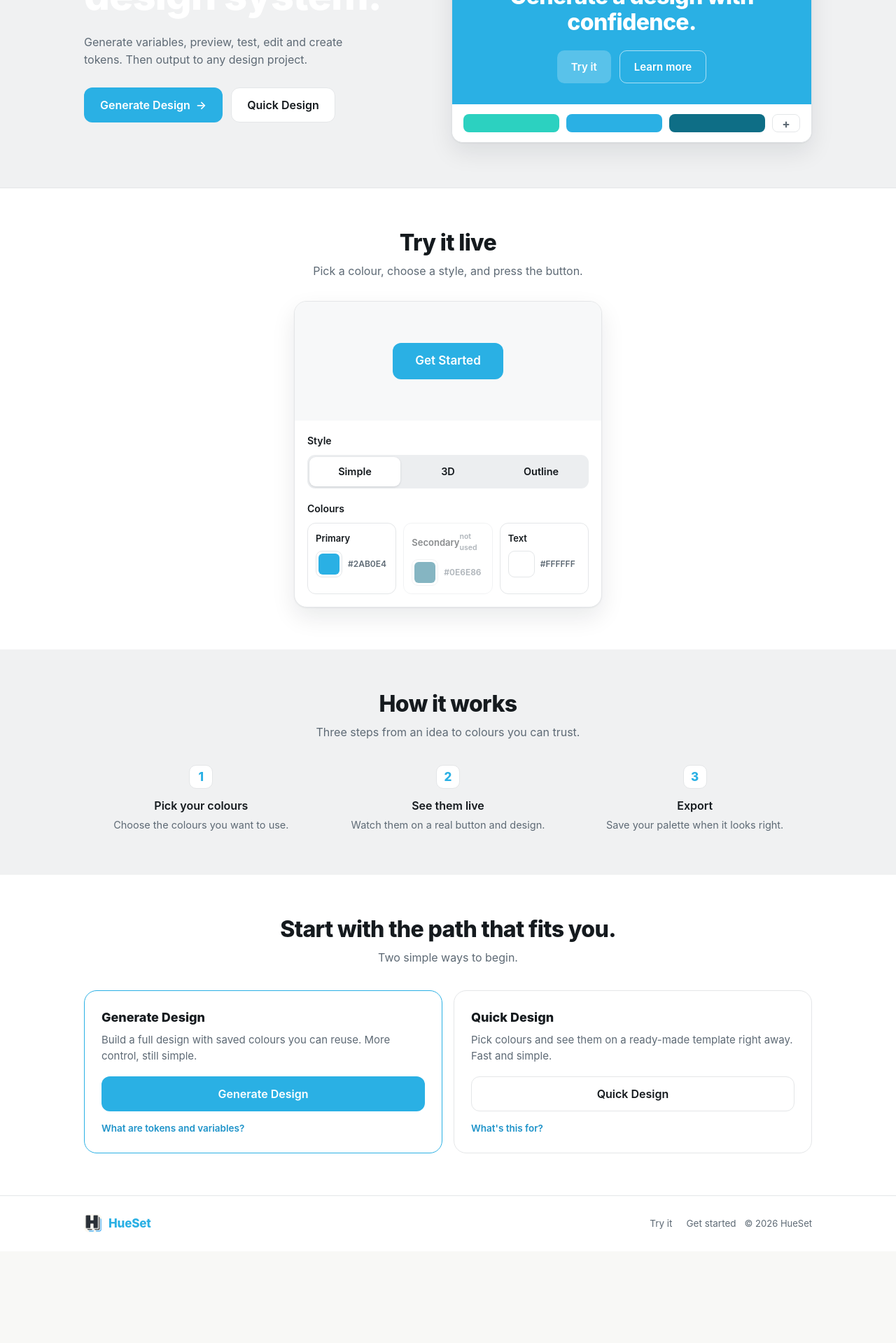
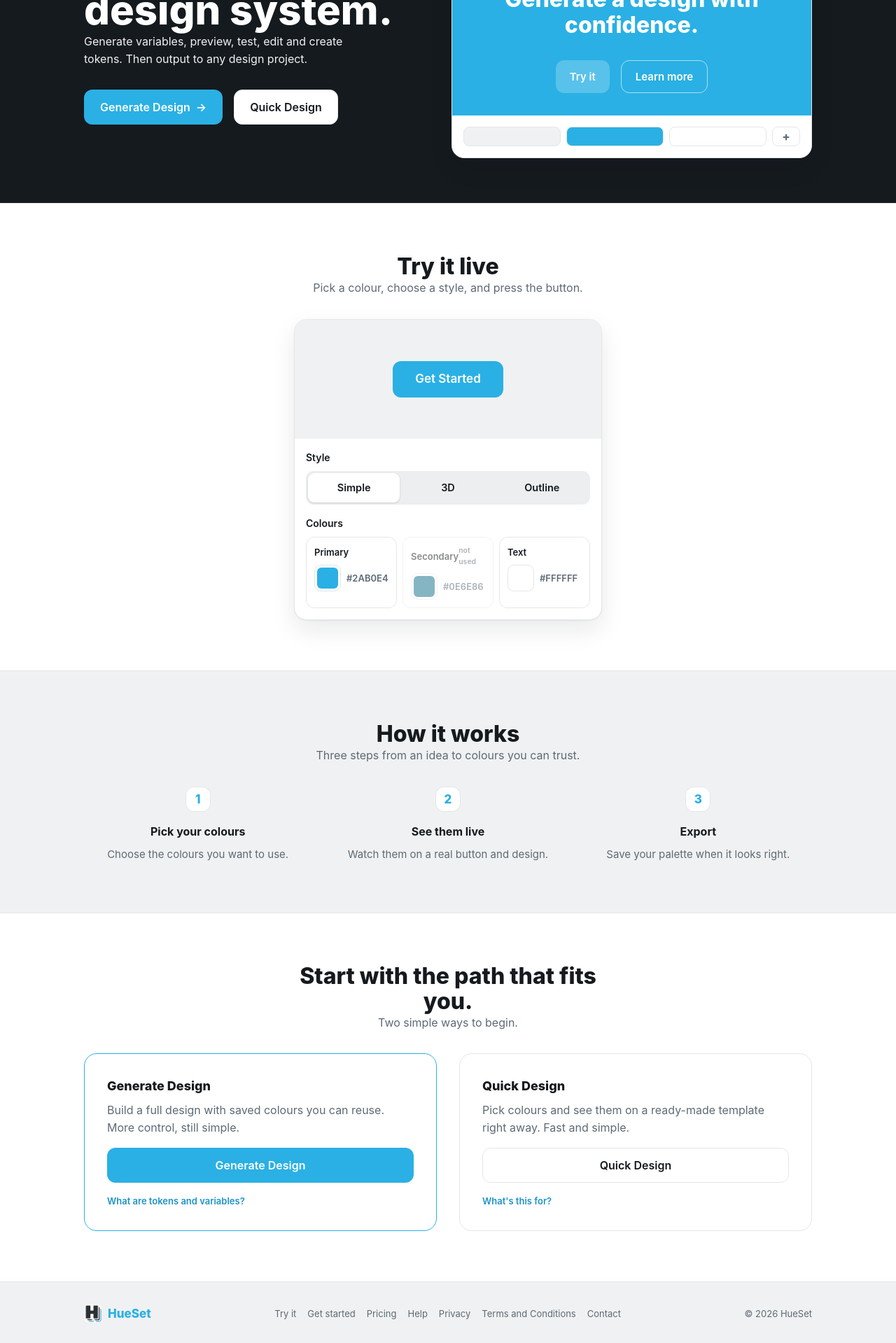
Before and after one commit to CavenLink-Dev/Pallete2Life, a React (Vite) app: page / in a window 1280 px wide. Shown: the part 260-2179 px from the top of the page at 70% size. Before the commit the page ends 2048 px from the top, so only its background shows below. Built offline with nearby package versions, Linux system fonts and the light colour scheme; the HTML template or start-up script is replaced by a standard one.

Commit message:
Polish landing page visual rhythm

```diff
--- a/src/pages/Home.css
+++ b/src/pages/Home.css
@@ -1,13 +1,18 @@
 .hueset-home {
   --home-brand: #2ab0e4;
   --home-brand-ink: #1e93c9;
-  --home-brand-d1: #1683b5;
-  --home-brand-d2: #12719e;
   --home-ink: #151a1e;
   --home-muted: #5e6a75;
   --home-bg: #ffffff;
   --home-grey: #f0f1f2;
   --home-line: #e4e6e8;
+  --home-gap-small: 8px;
+  --home-gap-medium: 16px;
+  --home-gap-large: 32px;
+  --home-text-caption: 13px;
+  --home-text-body: 16px;
+  --home-text-title: 32px;
+  --home-radius-small: 8px;
   --home-radius: 12px;
   --home-radius-large: 18px;
   --home-shadow: 0 1px 2px rgba(16, 24, 32, 0.05), 0 14px 34px rgba(16, 24, 32, 0.09);
@@ -23,57 +28,63 @@
 
 .hueset-home *, .hueset-home *::before, .hueset-home *::after { box-sizing: border-box; }
 .hueset-home a { color: inherit; text-decoration: none; }
-.hueset-home h1, .hueset-home h2 { font-weight: 800; line-height: 1.12; letter-spacing: -0.02em; }
+.hueset-home h1, .hueset-home h2, .hueset-home h3, .hueset-home p { margin-top: 0; }
+.hueset-home h1, .hueset-home h2 { font-weight: 800; line-height: 1.12; letter-spacing: 0; }
 .home-wrap { width: 100%; max-width: var(--home-max-width); margin: 0 auto; padding: 0 20px; }
-.hueset-home a:focus-visible, .hueset-home button:focus-visible, .hueset-home input:focus-visible, .hueset-home summary:focus-visible { outline: 2px solid var(--home-brand-ink); outline-offset: 2px; border-radius: 8px; }
+.hueset-home a:focus-visible, .hueset-home button:focus-visible, .hueset-home input:focus-visible, .hueset-home summary:focus-visible { outline: 2px solid var(--home-brand-ink); outline-offset: 2px; border-radius: var(--home-radius-small); }
 
 .home-btn { display: inline-flex; min-height: 50px; align-items: center; justify-content: center; gap: 8px; padding: 14px 22px; border: 1px solid transparent; border-radius: var(--home-radius); font-size: 16px; font-weight: 600; line-height: 1; text-align: center; cursor: pointer; transition: background 0.15s, border-color 0.15s, transform 0.06s; }
 .home-btn:active { transform: translateY(1px); }
 .home-btn-primary { color: #fff !important; background: var(--home-brand); }
 .home-btn-primary:hover { background: var(--home-brand-ink); }
 .home-btn-secondary { color: var(--home-ink); background: #fff; border-color: var(--home-line); }
-.home-btn-secondary:hover { background: var(--home-grey); border-color: #cfd6da; }
+.home-btn-secondary:hover { background: var(--home-grey); border-color: var(--home-muted); }
 
 .home-nav { position: sticky; top: 0; z-index: 40; border-bottom: 1px solid var(--home-line); background: rgba(255, 255, 255, 0.92); backdrop-filter: blur(8px); }
-.home-nav-inner { display: flex; height: 62px; align-items: center; gap: 22px; }
-.home-brand { display: flex; flex-shrink: 0; align-items: center; gap: 9px; margin-right: auto; color: var(--home-brand) !important; font-size: 17px; font-weight: 800; letter-spacing: -0.01em; }
-.home-brand img { width: 26px; height: 26px; border-radius: 7px; object-fit: cover; }
-.home-nav-links { display: flex; gap: 24px; }
+.home-nav-inner { display: flex; height: 64px; align-items: center; gap: var(--home-gap-medium); }
+.home-brand { display: flex; flex-shrink: 0; align-items: center; gap: var(--home-gap-small); margin-right: auto; color: var(--home-brand) !important; font-size: 17px; font-weight: 800; letter-spacing: 0; }
+.home-brand img { width: 26px; height: 26px; border-radius: var(--home-radius-small); object-fit: cover; }
+.home-nav-links { display: flex; gap: var(--home-gap-large); }
 .home-nav-links a { color: var(--home-muted); font-size: 14px; font-weight: 500; }
 .home-nav-links a:hover { color: var(--home-ink); }
 .home-nav .home-btn { min-height: 40px; padding: 10px 16px; font-size: 14px; }
 
-.home-hero { border-bottom: 1px solid var(--home-line); background: var(--home-grey); }
+.home-hero { border-bottom: 1px solid var(--home-line); background: var(--home-ink); }
 .home-hero-grid { display: grid; grid-template-columns: 1fr 1.08fr; align-items: center; gap: 48px; padding-top: 64px; padding-bottom: 64px; }
 .home-hero h1 { color: var(--home-bg); font-size: clamp(34px, 5.6vw, 58px); text-shadow: none; }
 .home-hero-palette { color: var(--home-brand); }
-.home-lead { max-width: 38ch; margin: 22px 0 28px; color: var(--home-muted); font-size: 16px; }
-.home-hero-cta { display: flex; flex-wrap: wrap; gap: 12px; }
+.home-lead { max-width: 38ch; margin: var(--home-gap-medium) 0 var(--home-gap-large); color: var(--home-grey); font-size: var(--home-text-body); }
+.home-hero-cta { display: flex; flex-wrap: wrap; gap: var(--home-gap-medium); }
+.home-hero a:focus-visible { outline-color: var(--home-bg); }
 
-.home-promo { overflow: hidden; border: 1px solid #dfe2e4; border-radius: 16px; background: #fff; box-shadow: var(--home-shadow); }
-.home-chrome { display: flex; gap: 7px; padding: 12px 15px; }
+.home-promo { overflow: hidden; border: 1px solid var(--home-line); border-radius: var(--home-radius-large); background: var(--home-bg); box-shadow: var(--home-shadow); }
+.home-chrome { display: flex; gap: var(--home-gap-small); padding: 12px var(--home-gap-medium); }
 .home-chrome b { width: 11px; height: 11px; border-radius: 50%; }
 .home-chrome .red { background: #ff5f57; }
 .home-chrome .yellow { background: #febc2e; }
 .home-chrome .green { background: #28c840; }
-.home-promo-panel { padding: 40px 28px 30px; color: #fff; background: var(--home-brand); text-align: center; }
-.home-promo-label { display: block; margin-bottom: 14px; color: rgba(255, 255, 255, 0.9); font-size: 13px; font-weight: 600; }
-.home-promo-title { margin-bottom: 22px; font-size: clamp(24px, 3.2vw, 32px); font-weight: 800; line-height: 1.14; letter-spacing: -0.02em; }
-.home-promo-buttons { display: flex; justify-content: center; gap: 12px; }
-.home-promo-button { display: inline-flex; min-height: 44px; align-items: center; padding: 11px 20px; border-radius: 10px; font-size: 15px; font-weight: 600; }
-.home-promo-button.solid { color: #fff; background: rgba(255, 255, 255, 0.22); }
-.home-promo-button.ghost { color: #fff; border: 1px solid rgba(255, 255, 255, 0.6); background: transparent; }
-.home-promo-swatches { display: flex; align-items: center; gap: 10px; padding: 14px 16px; background: #fff; }
-.home-promo-swatches i { height: 26px; flex: 1; border-radius: 8px; }
-.home-promo-swatches .plus { display: grid; width: 40px; height: 26px; flex: 0 0 auto; place-items: center; border: 1px solid var(--home-line); border-radius: 8px; color: var(--home-muted); font-weight: 700; }
+.home-promo-panel { padding: 40px var(--home-gap-large) var(--home-gap-large); color: var(--home-bg); background: var(--home-brand); text-align: center; }
+.home-promo-label { display: block; margin-bottom: var(--home-gap-medium); color: var(--home-bg); font-size: var(--home-text-caption); font-weight: 600; }
+.home-promo-title { margin-bottom: var(--home-gap-large); font-size: clamp(24px, 3.2vw, var(--home-text-title)); font-weight: 800; line-height: 1.14; letter-spacing: 0; }
+.home-promo-buttons { display: flex; justify-content: center; gap: var(--home-gap-medium); }
+.home-promo-button { display: inline-flex; min-height: 44px; align-items: center; padding: 11px 20px; border-radius: var(--home-radius); font-size: 15px; font-weight: 600; }
+.home-promo-button.solid { color: var(--home-bg); background: rgba(255, 255, 255, 0.22); }
+.home-promo-button.ghost { color: var(--home-bg); border: 1px solid rgba(255, 255, 255, 0.6); background: transparent; }
+.home-promo-swatches { display: flex; align-items: center; gap: var(--home-gap-small); padding: var(--home-gap-medium); background: var(--home-bg); }
+.home-promo-swatches i { height: 28px; flex: 1; border: 1px solid var(--home-line); border-radius: var(--home-radius-small); }
+.home-promo-swatches i.primary { background: var(--home-grey); }
+.home-promo-swatches i.secondary { background: var(--home-brand); }
+.home-promo-swatches i.text { background: var(--home-bg); }
+.home-promo-swatches .plus { display: grid; width: 40px; height: 28px; flex: 0 0 auto; place-items: center; border: 1px solid var(--home-line); border-radius: var(--home-radius-small); color: var(--home-muted); font-weight: 700; }
 
-.home-section { padding: 60px 0; }
+.home-section { padding: 72px 0; }
+.home-section + .home-section { border-top: 1px solid var(--home-line); }
 .home-grey { background: var(--home-grey); }
 .home-center { max-width: 46ch; margin: 0 auto; text-align: center; }
-.hueset-home h2 { font-size: clamp(24px, 3.4vw, 32px); }
-.home-lead-secondary { margin-top: 10px; color: var(--home-muted); font-size: 16px; }
-.home-lab { max-width: 440px; overflow: hidden; margin: 30px auto 0; border: 1px solid var(--home-line); border-radius: var(--home-radius-large); background: #fff; box-shadow: var(--home-shadow); }
-.home-stage { display: grid; min-height: 170px; place-items: center; padding: 44px 20px; background: #f7f8f9; }
+.hueset-home h2 { margin-bottom: 0; font-size: clamp(24px, 3.4vw, var(--home-text-title)); }
+.home-lead-secondary { margin: var(--home-gap-small) 0 0; color: var(--home-muted); font-size: var(--home-text-body); }
+.home-lab { max-width: 440px; overflow: hidden; margin: var(--home-gap-large) auto 0; border: 1px solid var(--home-line); border-radius: var(--home-radius-large); background: var(--home-bg); box-shadow: var(--home-shadow); }
+.home-stage { display: grid; min-height: 170px; place-items: center; padding: 44px 20px; background: var(--home-grey); }
 
 #previewBtn { min-height: 52px; padding: 15px 30px; border: 2px solid transparent; border-radius: 12px; color: var(--txt); background: var(--face); font: inherit; font-size: 17px; font-weight: 600; line-height: 1; cursor: pointer; transition: transform 0.06s ease, box-shadow 0.15s ease, background 0.15s, color 0.15s, border-color 0.15s; }
 #previewBtn[data-var="simple"]:active { transform: translateY(1px); }
@@ -82,68 +93,73 @@
 #previewBtn[data-var="outline"] { border-color: var(--border); background: transparent; }
 #previewBtn[data-var="outline"]:active { transform: translateY(1px); }
 
-.home-controls { padding: 18px; }
-.home-field { margin-bottom: 18px; }
+.home-controls { padding: var(--home-gap-medium); }
+.home-field { margin-bottom: var(--home-gap-medium); }
 .home-field:last-child { margin-bottom: 0; }
-.home-field-label { display: block; margin-bottom: 9px; font-size: 14px; font-weight: 600; }
+.home-field-label { display: block; margin-bottom: var(--home-gap-small); font-size: 14px; font-weight: 600; }
 .home-segmented { display: grid; grid-template-columns: repeat(3, 1fr); gap: 3px; padding: 3px; border-radius: 11px; background: #eceef0; }
 .home-segmented label { position: relative; }
 .home-segmented input { position: absolute; inset: 0; margin: 0; opacity: 0; cursor: pointer; }
 .home-segmented span { display: block; padding: 10px 0; border-radius: 9px; color: var(--home-ink); font-size: 14.5px; font-weight: 600; text-align: center; transition: background 0.15s, box-shadow 0.15s; }
 .home-segmented input:checked + span { background: #fff; box-shadow: 0 1px 3px rgba(16, 24, 32, 0.14); }
 .home-segmented input:focus-visible + span { outline: 2px solid var(--home-brand-ink); outline-offset: 2px; }
-.home-roles { display: grid; grid-template-columns: repeat(3, 1fr); gap: 10px; }
+.home-roles { display: grid; grid-template-columns: repeat(3, 1fr); gap: var(--home-gap-small); }
 .home-role { padding: 11px; border: 1px solid var(--home-line); border-radius: var(--home-radius); transition: opacity 0.18s; }
 .home-role-label { display: flex; align-items: center; justify-content: space-between; margin-bottom: 8px; }
 .home-role-label > span:first-child { font-size: 13px; font-weight: 600; }
 .home-role .not-used { color: var(--home-muted); font-size: 10.5px; font-weight: 600; opacity: 0; transition: opacity 0.18s; }
 .home-role.dim { opacity: 0.5; }
 .home-role.dim .not-used { opacity: 1; }
-.home-colour-pick { display: flex; align-items: center; gap: 8px; }
+.home-colour-pick { display: flex; align-items: center; gap: var(--home-gap-small); }
 .home-colour-pick input[type="color"] { width: 38px; min-width: 38px; height: 38px; appearance: none; padding: 3px; border: 1px solid var(--home-line); border-radius: 9px; background: #fff; cursor: pointer; }
 .home-colour-pick input[type="color"]::-webkit-color-swatch-wrapper { padding: 0; }
 .home-colour-pick input[type="color"]::-webkit-color-swatch { border: 0; border-radius: 6px; }
 .home-colour-pick input[type="color"]::-moz-color-swatch { border: 0; border-radius: 6px; }
-.home-hex { color: var(--home-muted); font-size: 12px; font-weight: 600; }
+.home-hex { color: var(--home-muted); font-size: var(--home-text-caption); font-weight: 600; }
 
-.home-steps { display: grid; grid-template-columns: repeat(3, 1fr); gap: 18px; margin-top: 34px; counter-reset: home-step; }
+.home-steps { display: grid; grid-template-columns: repeat(3, 1fr); gap: var(--home-gap-large); margin-top: var(--home-gap-large); counter-reset: home-step; }
 .home-step { counter-increment: home-step; text-align: center; }
-.home-step .number { display: grid; width: 34px; height: 34px; place-items: center; margin: 0 auto 12px; border: 1px solid var(--home-line); border-radius: 10px; color: var(--home-brand); background: #fff; font-weight: 800; }
+.home-step .number { display: grid; width: 36px; height: 36px; place-items: center; margin: 0 auto var(--home-gap-medium); border: 1px solid var(--home-line); border-radius: var(--home-radius); color: var(--home-brand); background: var(--home-bg); font-weight: 800; }
 .home-step .number::before { content: counter(home-step); }
-.home-step h3 { margin-bottom: 4px; font-size: 16px; font-weight: 600; }
-.home-step p { color: var(--home-muted); font-size: 14.5px; }
+.home-step h3 { margin-bottom: var(--home-gap-small); font-size: var(--home-text-body); font-weight: 700; }
+.home-step p { margin-bottom: 0; color: var(--home-muted); font-size: 15px; }
 
-.home-paths { display: grid; grid-template-columns: 1fr 1fr; gap: 16px; margin-top: 34px; }
-.home-path { display: flex; flex-direction: column; padding: 24px; border: 1px solid var(--home-line); border-radius: var(--home-radius-large); }
+.home-paths { display: grid; grid-template-columns: 1fr 1fr; gap: var(--home-gap-large); margin-top: var(--home-gap-large); }
+.home-path { display: flex; flex-direction: column; padding: var(--home-gap-large); border: 1px solid var(--home-line); border-radius: var(--home-radius-large); background: var(--home-bg); }
 .home-path.main { border-color: var(--home-brand); }
-.home-path h3 { margin-bottom: 6px; font-size: 18px; font-weight: 800; }
-.home-path > p { flex: 1; margin-bottom: 18px; color: var(--home-muted); font-size: 15px; }
+.home-path h3 { margin-bottom: var(--home-gap-small); font-size: 18px; font-weight: 800; }
+.home-path > p { flex: 1; margin-bottom: var(--home-gap-medium); color: var(--home-muted); font-size: var(--home-text-body); }
 .home-path .home-btn { width: 100%; }
-.home-path details { margin-top: 14px; }
-.home-path summary { color: var(--home-brand-ink); font-size: 13.5px; font-weight: 600; list-style: none; cursor: pointer; }
+.home-path details { margin-top: var(--home-gap-medium); }
+.home-path summary { color: var(--home-brand-ink); font-size: var(--home-text-caption); font-weight: 600; list-style: none; cursor: pointer; }
 .home-path summary::-webkit-details-marker { display: none; }
-.home-path details p { margin: 8px 0 0; color: var(--home-muted); font-size: 13.5px; }
+.home-path details p { margin: var(--home-gap-small) 0 0; color: var(--home-muted); font-size: var(--home-text-caption); }
 
-.home-footer { padding: 26px 0; border-top: 1px solid var(--home-line); }
-.home-footer-inner { display: flex; flex-wrap: wrap; align-items: center; justify-content: space-between; gap: 12px; }
-.home-footer-inner nav { display: flex; gap: 20px; }
-.home-footer-inner small { color: var(--home-muted); font-size: 13px; }
-.home-footer-inner nav a { color: var(--home-muted); font-size: 13.5px; }
+.home-footer { padding: var(--home-gap-large) 0; border-top: 1px solid var(--home-line); background: var(--home-grey); }
+.home-footer-inner { display: grid; grid-template-columns: auto 1fr auto; align-items: center; gap: var(--home-gap-large); }
+.home-footer .home-brand { margin-right: 0; }
+.home-footer-inner nav { display: flex; flex-wrap: wrap; justify-content: center; gap: var(--home-gap-small) var(--home-gap-medium); }
+.home-footer-inner small { color: var(--home-muted); font-size: var(--home-text-caption); }
+.home-footer-inner nav a { color: var(--home-muted); font-size: var(--home-text-caption); }
 .home-footer-inner nav a:hover { color: var(--home-ink); }
 
 @media (max-width: 840px) {
-  .home-hero-grid { grid-template-columns: 1fr; gap: 32px; padding-top: 40px; padding-bottom: 40px; }
+  .home-hero-grid { grid-template-columns: 1fr; gap: var(--home-gap-large); padding-top: 48px; padding-bottom: 48px; }
   .home-steps, .home-paths { grid-template-columns: 1fr; }
-  .home-section { padding: 46px 0; }
+  .home-section { padding: 56px 0; }
   .home-nav-links { display: none; }
+  .home-footer-inner { grid-template-columns: 1fr; justify-items: center; text-align: center; }
 }
 
 @media (max-width: 520px) {
   .home-nav-inner { gap: 10px; }
   .home-nav .home-btn { padding: 10px 12px; font-size: 13px; }
-  .home-brand { gap: 7px; }
   .home-roles { grid-template-columns: 1fr; }
   .home-role-label { margin-bottom: 4px; }
+  .home-promo-panel { padding: var(--home-gap-large) var(--home-gap-medium); }
+  .home-promo-buttons { flex-wrap: wrap; }
+  .home-promo-button { justify-content: center; }
+  .home-path { padding: var(--home-gap-medium); }
 }
 
 @media (prefers-reduced-motion: reduce) {
--- a/src/pages/Home.tsx
+++ b/src/pages/Home.tsx
@@ -65,7 +65,7 @@ export default function Home() {
                 <div className="home-promo-buttons"><span className="home-promo-button solid">Try it</span><span className="home-promo-button ghost">Learn more</span></div>
               </div>
               <div className="home-promo-swatches">
-                <i style={{ background: "#2CD1C0" }} /><i style={{ background: "#2AB0E4" }} /><i style={{ background: "#0E6E86" }} /><span className="plus">+</span>
+                <i className="primary" /><i className="secondary" /><i className="text" /><span className="plus">+</span>
               </div>
             </div>
           </div>
@@ -162,7 +162,15 @@ export default function Home() {
       <footer className="home-footer">
         <div className="home-wrap home-footer-inner">
           <a href="#top" className="home-brand"><img src="/logo-64.png" alt="" />HueSet</a>
-          <nav aria-label="Footer"><a href="#try">Try it</a><a href="#start">Get started</a></nav>
+          <nav aria-label="Footer">
+            <a href="#try">Try it</a>
+            <a href="#start">Get started</a>
+            <a href="/pricing" onClick={nav("/pricing")}>Pricing</a>
+            <a href="/help" onClick={nav("/help")}>Help</a>
+            <a href="/privacy" onClick={nav("/privacy")}>Privacy</a>
+            <a href="/terms" onClick={nav("/terms")}>Terms and Conditions</a>
+            <a href="/contact" onClick={nav("/contact")}>Contact</a>
+          </nav>
           <small>© 2026 HueSet</small>
         </div>
       </footer>
```
